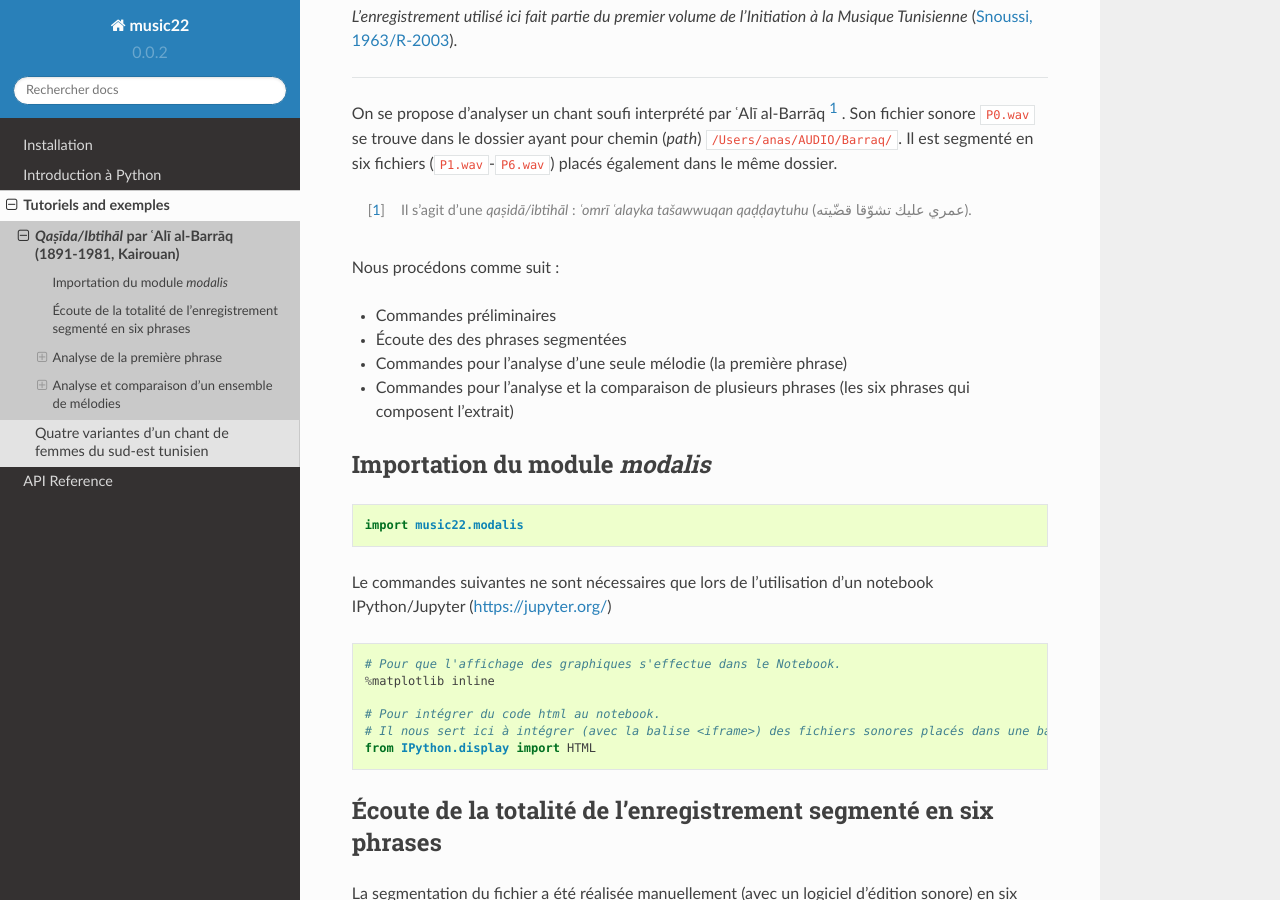
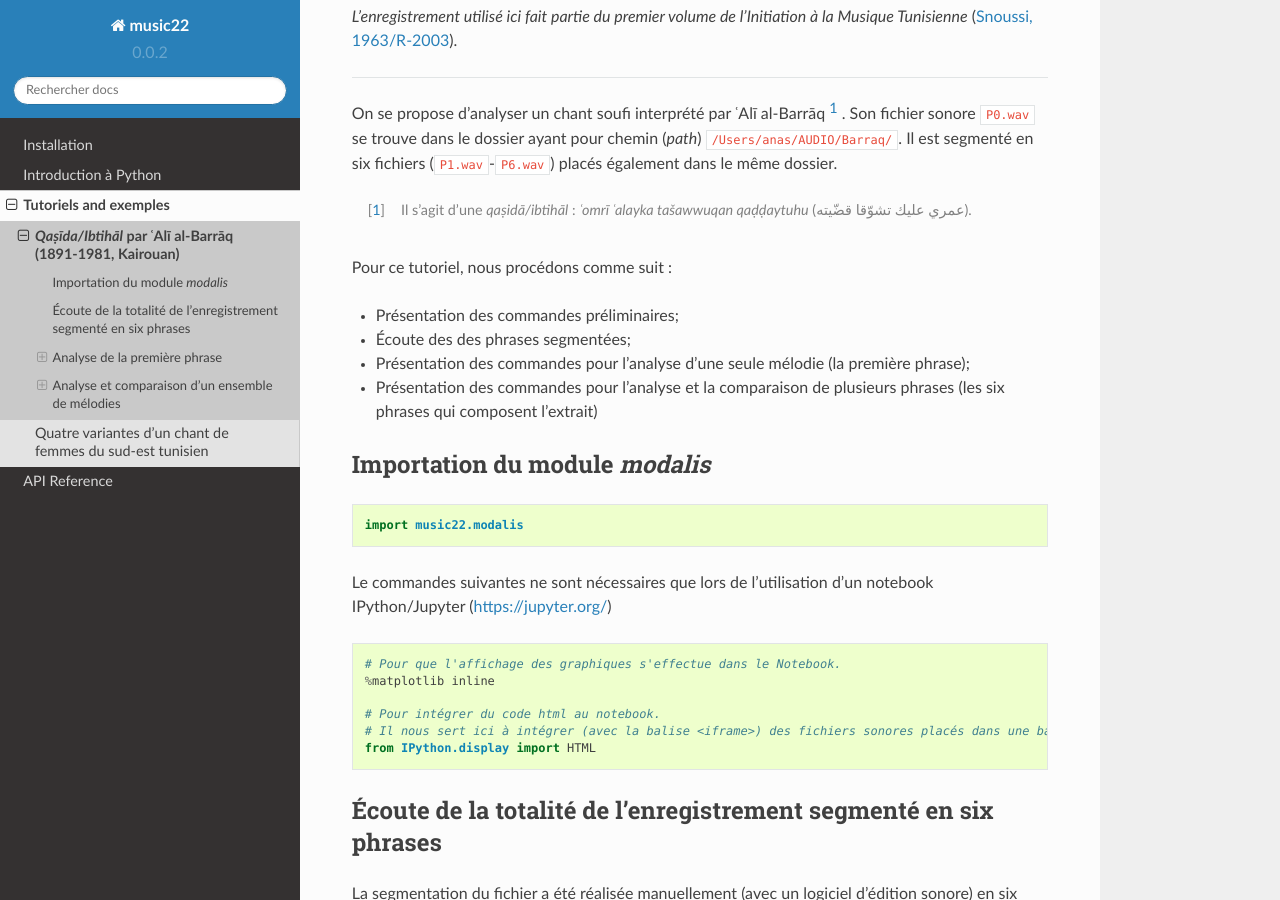
Before and after one commit to AnasGhrab/music22, a Sphinx documentation site: the page built from docs/source/examples/barraq.rst, in a window 1280 px wide and 900 px high, scrolled down 385 px. Built offline with Sphinx 7.4.7 and the Read the Docs theme 2.0.0, drawn with Linux system fonts in a browser that asks for light colours.

Commit message:
More in tuto

```diff
--- a/docs/source/examples/barraq.rst
+++ b/docs/source/examples/barraq.rst
@@ -39,12 +39,12 @@ sonore ``P0.wav`` se trouve dans le dossier ayant pour chemin (*path*)
 
 .. [#] Il s'agit d'une *qaṣidā/ibtihāl* : *ʿomrī ʿalayka tašawwuqan qaḍḍaytuhu* (عمري عليك تشوّقا قضّيته).
 
-Nous procédons comme suit :
+Pour ce tutoriel, nous procédons comme suit :
 
--  Commandes préliminaires
--  Écoute des des phrases segmentées
--  Commandes pour l'analyse d'une seule mélodie (la première phrase)
--  Commandes pour l'analyse et la comparaison de plusieurs phrases (les
+-  Présentation des commandes préliminaires;
+-  Écoute des des phrases segmentées;
+-  Présentation des commandes pour l'analyse d'une seule mélodie (la première phrase);
+-  Présentation des commandes pour l'analyse et la comparaison de plusieurs phrases (les
    six phrases qui composent l'extrait)
 
 Importation du module *modalis*
```
Also changed, not shown: 5 other files.
